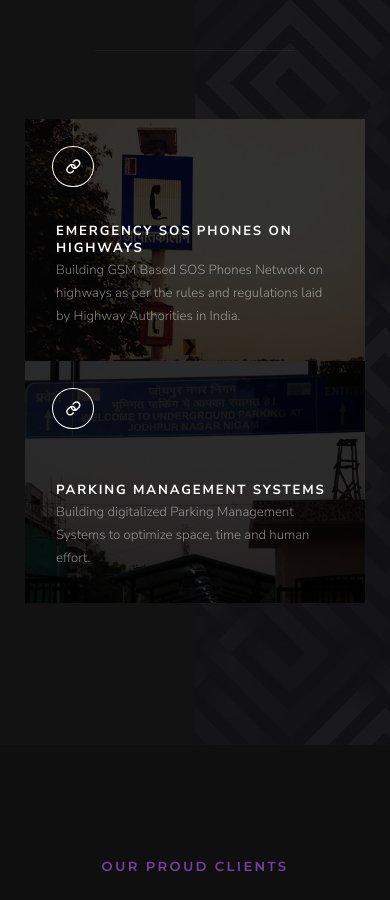
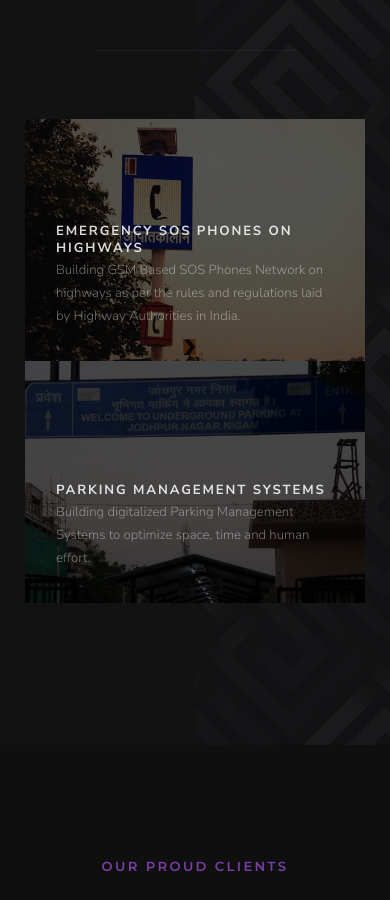
Before and after one commit to agarwalamit662/testingsite.github.io, a plain HTML site: page index.html in a window 390 px wide. Shown: the part 4412-5312 px from the top of the page. Drawn offline with Linux system fonts and the light colour scheme; files whose address does not match are found by name.

Commit message:
Eight Commit
Eight Commit

```diff
--- a/css/main.css
+++ b/css/main.css
@@ -3229,12 +3229,12 @@ html.no-csstransitions .home-content__main {
   }
 
   .item-folio .item-folio__thumb a::before {
-  opacity: 1;
+  opacity: 0.85;
   visibility: visible;
 }
 
 .item-folio .item-folio__thumb a::after {
-  opacity: 1;
+  opacity: 0.85;
   visibility: visible;
   -webkit-transform: scale(1);
   -ms-transform: scale(1);
@@ -3249,7 +3249,7 @@ html.no-csstransitions .home-content__main {
 
 .item-folio .item-folio__project-link,
 .item-folio .item-folio__text {
-  opacity: 1;
+  opacity: 0.85;
   visibility: visible;
   -webkit-transform: translate3d(0, 0, 0);
   -ms-transform: translate3d(0, 0, 0);
@@ -3277,12 +3277,12 @@ html.no-csstransitions .home-content__main {
     font-size: 1.4rem;
   }
 .item-folio .item-folio__thumb a::before {
-  opacity: 1;
+  opacity: 0.85;
   visibility: visible;
 }
 
 .item-folio .item-folio__thumb a::after {
-  opacity: 1;
+  opacity: 0.85;
   visibility: visible;
   -webkit-transform: scale(1);
   -ms-transform: scale(1);
@@ -3297,7 +3297,7 @@ html.no-csstransitions .home-content__main {
 
 .item-folio .item-folio__project-link,
 .item-folio .item-folio__text {
-  opacity: 1;
+  opacity: 0.85;
   visibility: visible;
   -webkit-transform: translate3d(0, 0, 0);
   -ms-transform: translate3d(0, 0, 0);
@@ -3312,12 +3312,12 @@ html.no-csstransitions .home-content__main {
   }
 
   .item-folio .item-folio__thumb a::before {
-  opacity: 1;
+  opacity: 0.85;
   visibility: visible;
 }
 
 .item-folio .item-folio__thumb a::after {
-  opacity: 1;
+  opacity: 0.85;
   visibility: visible;
   -webkit-transform: scale(1);
   -ms-transform: scale(1);
@@ -3332,7 +3332,7 @@ html.no-csstransitions .home-content__main {
 
 .item-folio .item-folio__project-link,
 .item-folio .item-folio__text {
-  opacity: 1;
+  opacity: 0.85;
   visibility: visible;
   -webkit-transform: translate3d(0, 0, 0);
   -ms-transform: translate3d(0, 0, 0);
--- a/index.html
+++ b/index.html
@@ -333,9 +333,9 @@
                             </p>
                         </div>
 
-                        <a href="https://www.behance.net/" class="item-folio__project-link" title="Project link">
+                        <!-- <a href="https://www.behance.net/" class="item-folio__project-link" title="Project link">
                             <i class="icon-link"></i>
-                        </a>
+                        </a> -->
 
                         <div class="item-folio__caption">
                             <p>Building GSM Based SOS Phones Network on highways as per the rules and regulations laid by Highway Authorities in India.</p>
@@ -365,9 +365,9 @@
                             </p>
                         </div>
 
-                        <a href="https://www.behance.net/" class="item-folio__project-link" title="Project link">
+                        <!-- <a href="https://www.behance.net/" class="item-folio__project-link" title="Project link">
                             <i class="icon-link"></i>
-                        </a>
+                        </a> -->
 
                         <div class="item-folio__caption">
                             <p>Building digitalized Parking Management Systems to optimize space, time and human effort.  Our Parking Management Systems are sensor based systems which involves hardware and software design to optimize parking problems in Malls and Buildings.</p>
```
